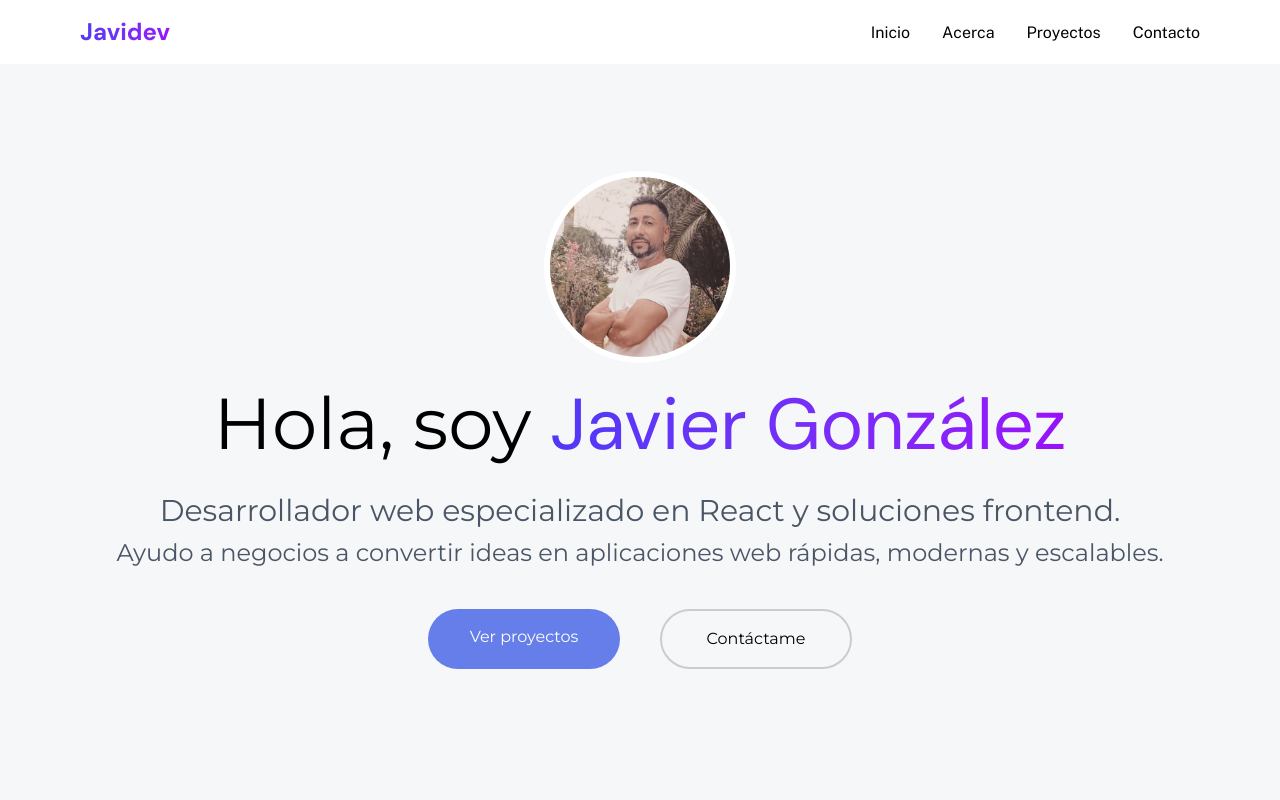
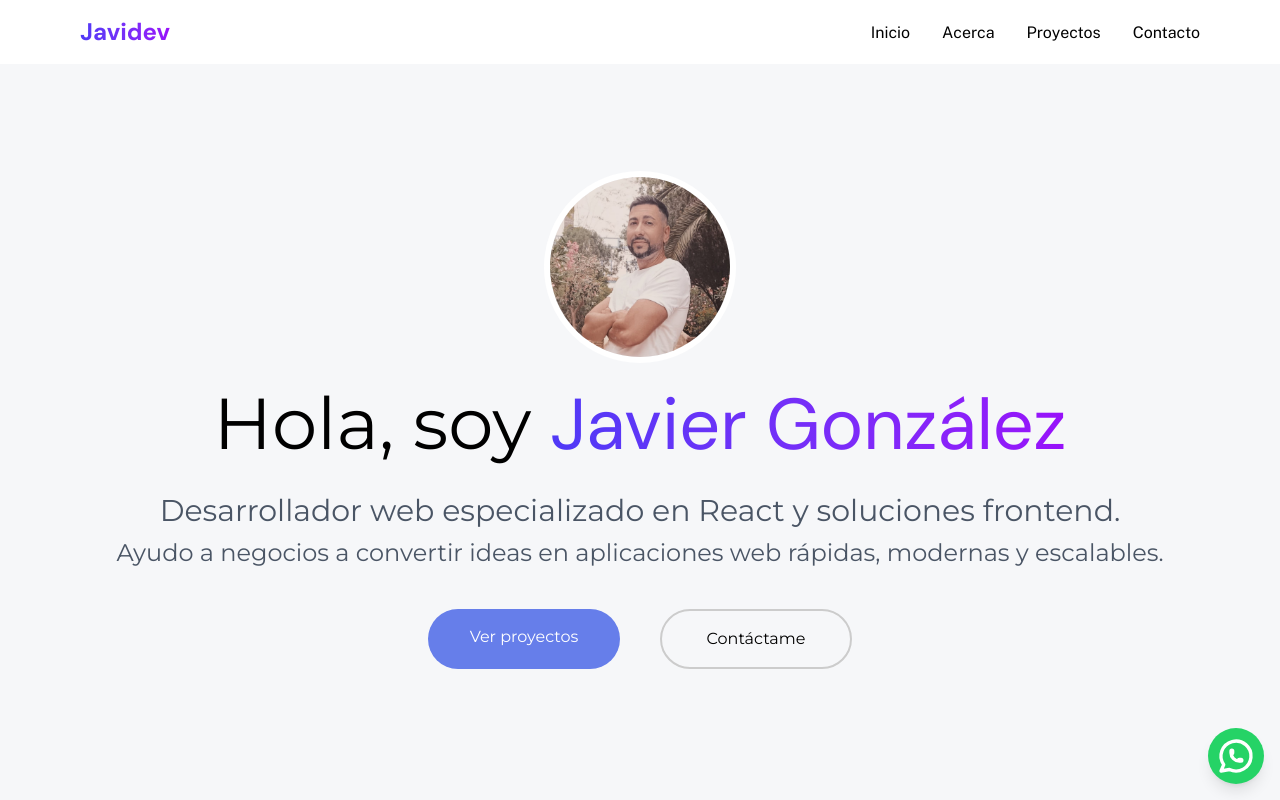
Before and after one commit to JaviFrost8/freelance, a Next.js app: page / in a window 1280 px wide. Shown: the top 800 px of the page. Built offline with nearby package versions, Linux system fonts and the light colour scheme.

Commit message:
feat: Botón de whatsapp añadido

```diff
--- a/app/components/Contacto.tsx
+++ b/app/components/Contacto.tsx
@@ -13,11 +13,14 @@ export const Contacto = () => {
           ¿Hablamos?
         </h1>
         <p className="font-montserrat text-center md:text-xl text-gray-600">
-          Si tienes una idea, un proyecto o necesitas mejorar tu web, estaré
+          Si tienes una idea, un proyecto o necesitas crear tu web, estaré
           encantado de ayudarte a hacerlo realidad.
         </p>
         <p className="font-montserrat text-center md:text-lg text-gray-500 mt-2">
           Puedes contactarme directamente por email o teléfono.
+        </p>
+        <p className="font-montserrat text-center md:text-lg text-gray-500 mt-2">
+          Actualmente disponible para nuevos proyectos.
         </p>
         <div className="flex flex-col gap-2 md:flex-row md:gap-6 justify-center mt-6">
           <a href="mailto:jjaviergonzalez23@gmail.com">
--- a/app/components/Proyectos.tsx
+++ b/app/components/Proyectos.tsx
@@ -9,7 +9,7 @@ export const Proyectos = () => {
       className="flex flex-col min-h-screen lg:w-[80%] items-center justify-center"
     >
       <h1 className="font-dm-sans mt-30 mb-2 text-2xl md:text-3xl">
-        Proyectos destacados
+        Proyectos recientes
       </h1>
       <div className="flex flex-col px-2 lg:grid lg:grid-cols-2 lg:gap-8 justify-center items-center">
         {projects.map((project) => (
--- a/app/components/Services.tsx
+++ b/app/components/Services.tsx
@@ -11,7 +11,7 @@ export const Services = () => {
 
       <div className="grid md:grid-cols-3 gap-6 md:gap-10 px-6 md:px-20">
         <div className="bg-white rounded-2xl p-6 md:p-8 text-center shadow-sm hover:shadow-lg transition-all duration-300">
-          <h2 className="text-xl md:text-2xl font-dm-sans mb-3 md:text-indigo-500 font-semibold">
+          <h2 className="text-xl md:text-2xl font-dm-sans mb-3 text-indigo-500 font-semibold">
             Webs profesionales
           </h2>
           <p className="font-montserrat text-gray-600">
--- /dev/null
+++ b/app/components/WhatsappButton.tsx
@@ -0,0 +1,51 @@
+'use client';
+import React, { useEffect, useState } from 'react';
+
+export const WhatsappButton = () => {
+  const [show, setShow] = useState(false);
+
+  useEffect(() => {
+    if (show) return;
+    const handleScroll = () => {
+      if (window.scrollY > 400) {
+        setShow(true);
+      }
+    };
+
+    window.addEventListener('scroll', handleScroll, { passive: true });
+    return () => window.removeEventListener('scroll', handleScroll);
+  }, [show]);
+
+  return (
+    <div
+      className={`fixed bottom-4 right-4 z-50 rounded-full p-2 bg-[#25D366] shadow-lg transform hover:scale-95 transition-all duration-300 ease-out ${
+        show
+          ? 'opacity-100 translate-y-0 scale-100'
+          : 'opacity-0 translate-y-5 scale-50 pointer-events-none'
+      }`}
+    >
+      <a
+        href="https://wa.me/34662628562?text=Hola%20Javier,%20he%20visto%20tu%20portfolio%20y%20me%20gustaría%20hablar%20contigo%20sobre%20un%20proyecto%20web."
+        target="_blank"
+        rel="noopener noreferrer"
+      >
+        <svg
+          xmlns="http://www.w3.org/2000/svg"
+          width="40"
+          height="40"
+          viewBox="0 0 24 24"
+          fill="none"
+          stroke="white"
+          strokeWidth="2"
+          strokeLinecap="round"
+          strokeLinejoin="round"
+          className="icon icon-tabler icons-tabler-outline icon-tabler-brand-whatsapp"
+        >
+          <path stroke="none" d="M0 0h24v24H0z" fill="none" />
+          <path d="M3 21l1.65 -3.8a9 9 0 1 1 3.4 2.9l-5.05 .9" />
+          <path d="M9 10a.5 .5 0 0 0 1 0v-1a.5 .5 0 0 0 -1 0v1a5 5 0 0 0 5 5h1a.5 .5 0 0 0 0 -1h-1a.5 .5 0 0 0 0 1" />
+        </svg>
+      </a>
+    </div>
+  );
+};
--- a/app/page.tsx
+++ b/app/page.tsx
@@ -5,6 +5,7 @@ import { Inicio } from './components/Inicio';
 import { Navbar } from './components/Navbar';
 import { Proyectos } from './components/Proyectos';
 import { Services } from './components/Services';
+import { WhatsappButton } from './components/WhatsappButton';
 
 export default function Home() {
   return (
@@ -16,6 +17,7 @@ export default function Home() {
         <Services />
         <Proyectos />
         <Contacto />
+        <WhatsappButton />
       </main>
       <Footer />
     </>
```
